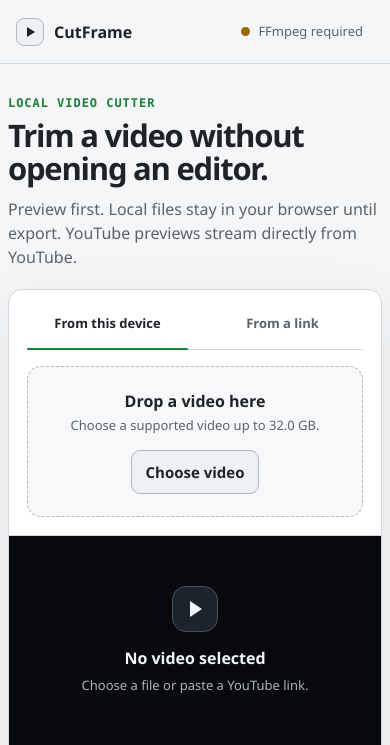
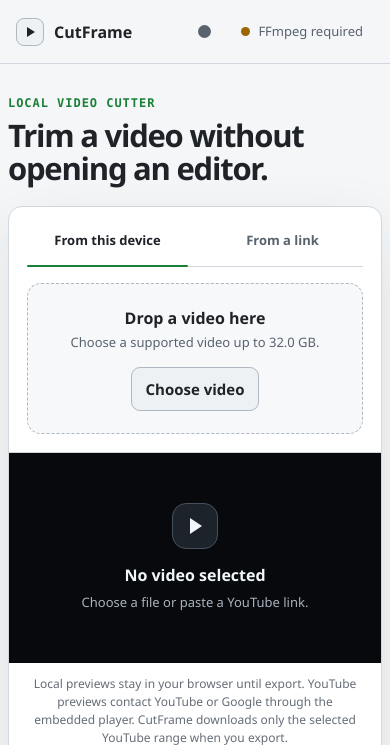
Before and after one commit to V0ightt/CutFrame, a Flask app: page / in a window 390 px wide. Shown: the top 745 px of the page. Run offline with Flask 3, Linux system fonts and the light colour scheme; parts of the project's set-up code (start-up, migrations or seed data) failed here and were passed over.

Commit message:
Added Dark Mode Toggle

```diff
--- a/static/app.js
+++ b/static/app.js
@@ -4,6 +4,7 @@
   const MAX_CLIP_SECONDS = 12 * 60 * 60;
   const TERMINAL_JOB_STATES = new Set(["ready", "error", "cancelled"]);
   const ACTIVE_WORK_KEY = "cutframe.active-work.v1";
+  const THEME_KEY = "cutframe.theme.v1";
   const API_MUTATION_HEADER = Object.freeze({ "X-CutFrame-Request": "1" });
 
   const state = {
@@ -36,6 +37,7 @@
 
   const elements = {
     brandHome: document.querySelector("#brandHome"),
+    themeToggle: document.querySelector("#themeToggle"),
     healthMenu: document.querySelector("#healthMenu"),
     toolHealth: document.querySelector("#toolHealth"),
     toolHealthLabel: document.querySelector("#toolHealthLabel"),
@@ -117,6 +119,43 @@
   };
 
   let youtubeApiPromise = null;
+  const darkQuery = window.matchMedia("(prefers-color-scheme: dark)");
+
+  function readStoredTheme() {
+    try {
+      const saved = localStorage.getItem(THEME_KEY);
+      return saved === "light" || saved === "dark" ? saved : null;
+    } catch {
+      return null;
+    }
+  }
+
+  function themeIsDark() {
+    const stored = readStoredTheme();
+    return stored ? stored === "dark" : darkQuery.matches;
+  }
+
+  function syncThemeToggle() {
+    elements.themeToggle.setAttribute("aria-pressed", themeIsDark() ? "true" : "false");
+  }
+
+  function applyStoredTheme() {
+    const stored = readStoredTheme();
+    if (stored) document.documentElement.dataset.theme = stored;
+    else delete document.documentElement.dataset.theme;
+    syncThemeToggle();
+  }
+
+  function toggleTheme() {
+    const next = themeIsDark() ? "light" : "dark";
+    try {
+      localStorage.setItem(THEME_KEY, next);
+    } catch {
+      /* Keep the switch working when storage is unavailable. */
+    }
+    document.documentElement.dataset.theme = next;
+    syncThemeToggle();
+  }
 
   function mutationHeaders(extra = {}) {
     return { ...API_MUTATION_HEADER, ...extra };
@@ -1601,6 +1640,8 @@
     if (state.processing) return;
     handleLocalFile(event.dataTransfer?.files?.[0]);
   });
+  elements.themeToggle.addEventListener("click", toggleTheme);
+  darkQuery.addEventListener("change", syncThemeToggle);
   elements.urlForm.addEventListener("submit", previewUrl);
   elements.cancelPreview.addEventListener("click", () => {
     if (state.previewRequest) state.previewRequest.abort();
@@ -1679,6 +1720,7 @@
     if (state.localObjectUrl) URL.revokeObjectURL(state.localObjectUrl);
   });
 
+  applyStoredTheme();
   updateExportOptions();
   showPreviewState("empty");
   setEditorEnabled(false);
--- a/static/styles.css
+++ b/static/styles.css
@@ -173,6 +206,12 @@ a:focus-visible {
   border-left: 8px solid currentColor;
 }
 
+.topbar-actions {
+  display: flex;
+  align-items: center;
+  gap: 8px;
+}
+
 .health-menu {
   position: relative;
 }
@@ -191,7 +230,8 @@ a:focus-visible {
   display: none;
 }
 
-.tool-health {
+.tool-health,
+.theme-toggle {
   display: flex;
   min-height: 40px;
   align-items: center;
@@ -205,11 +245,33 @@ a:focus-visible {
   user-select: none;
 }
 
+.theme-toggle {
+  flex: 0 0 auto;
+  background: transparent;
+  font-family: inherit;
+  white-space: nowrap;
+}
+
 .tool-health:hover,
-.health-menu[open] .tool-health {
+.health-menu[open] .tool-health,
+.theme-toggle:hover,
+.theme-toggle[aria-pressed="true"] {
   border-color: var(--border);
   background: var(--surface-raised);
   color: var(--text);
+}
+
+.theme-mark {
+  width: 13px;
+  height: 13px;
+  flex: 0 0 auto;
+  border-radius: 50%;
+  background: currentColor;
+}
+
+.theme-toggle[aria-pressed="true"] .theme-mark {
+  background: transparent;
+  box-shadow: inset -4px -1px 0 0 currentColor;
 }
 
 .health-indicator {
@@ -1404,6 +1466,18 @@ select:disabled {
     max-width: 150px;
   }
 
+  .theme-label {
+    position: absolute;
+    width: 1px;
+    height: 1px;
+    padding: 0;
+    margin: -1px;
+    overflow: hidden;
+    clip: rect(0, 0, 0, 0);
+    white-space: nowrap;
+    border: 0;
+  }
+
   #toolHealthLabel {
     overflow: hidden;
     text-overflow: ellipsis;
--- a/templates/index.html
+++ b/templates/index.html
@@ -19,6 +19,12 @@
         <span>CutFrame</span>
       </a>
 
+      <div class="topbar-actions">
+        <button class="theme-toggle" id="themeToggle" type="button" aria-pressed="false">
+          <span class="theme-mark" aria-hidden="true"></span>
+          <span class="theme-label">Dark mode</span>
+        </button>
+
         <details class="health-menu" id="healthMenu">
           <summary class="tool-health" id="toolHealth">
             <span class="health-indicator" aria-hidden="true"></span>
@@ -33,13 +39,13 @@
             </details>
           </div>
         </details>
+      </div>
     </header>
 
     <main class="workspace">
       <section class="intro" aria-labelledby="pageTitle">
         <p class="eyebrow">Local video cutter</p>
         <h1 id="pageTitle">Trim a video without opening an editor.</h1>
-        <p>Preview first. Local files stay in your browser until export. YouTube previews stream directly from YouTube.</p>
       </section>
 
       <section class="editor-shell" aria-label="Video cutter">
```
Also changed, not shown: other parts of static/styles.css (+34 -1 lines), docs/RELEASE_CHECKLIST.md (+25 -25 lines), docs/VERIFICATION_REPORT.md (+23 -13 lines), 2 other files. Lines whose indentation alone changed are shown as unchanged.
